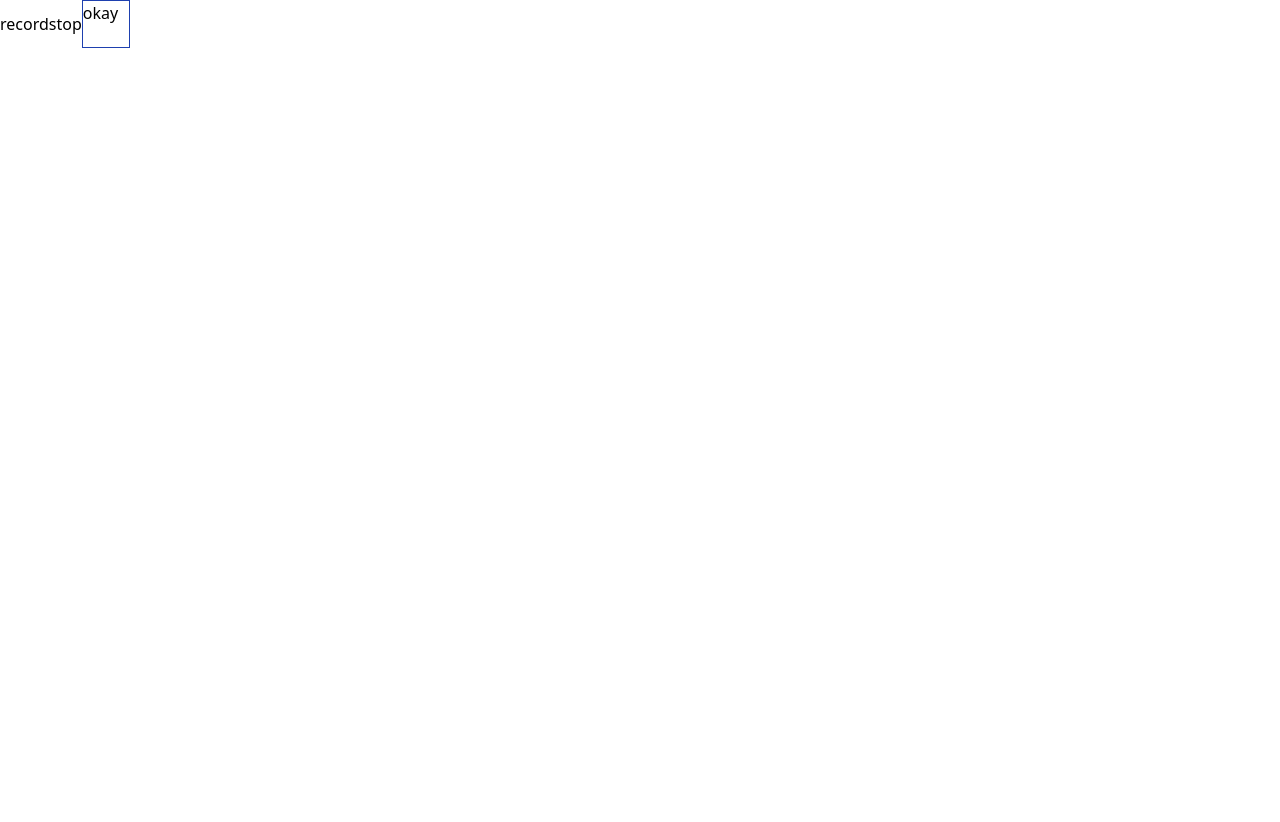
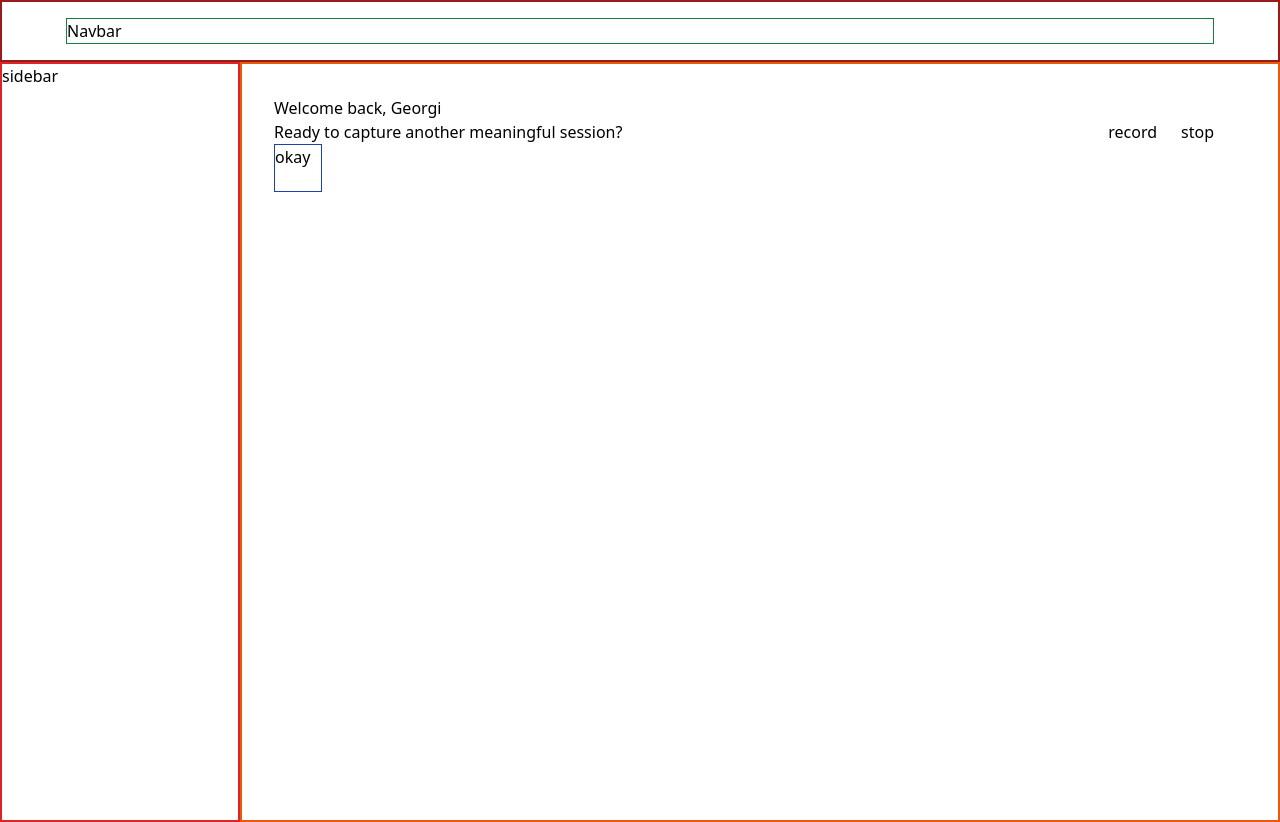
Before and after one commit to tracemycodes/mentalyc, a React (Create React App) app in the folder client/: page / in a window 1280 px wide. Before the commit the page ends 800 px from the top, so only its background shows below. Built offline with nearby package versions, Linux system fonts and the light colour scheme; no server answers.

Commit message:
feat: layout UI frame

```diff
--- a/client/src/App.tsx
+++ b/client/src/App.tsx
@@ -3,14 +3,14 @@ import './App.css';
 import { Route, Routes } from 'react-router-dom';
 import Layout from './layouts/Layout';
 import Index from './pages/Index';
-import { io } from 'socket.io-client';
+// import { io } from 'socket.io-client';
 
 function App() {
-  const socket = io('http://localhost:8000');
+  // const socket = io('http://localhost:8000');
   useEffect(() => {
-    socket.on('connect', () => {
-      console.log(socket.id); // x8WIv7-mJelg7on_ALbx
-    });
+    // socket.on('connect', () => {
+    //   console.log(socket.id); // x8WIv7-mJelg7on_ALbx
+    // });
 
     function getLocalStream() {
       navigator.mediaDevices
--- /dev/null
+++ b/client/src/components/NavBar/Navbar.tsx
@@ -0,0 +1,13 @@
+import React from 'react';
+
+type Props = {};
+
+const Navbar = (props: Props) => {
+  return (
+    <div className="border-2 border-red-800 p-4 px-8 sm:px-16">
+      <div className="border border-green-700 m-auto">Navbar</div>
+    </div>
+  );
+};
+
+export default Navbar;
--- /dev/null
+++ b/client/src/components/SideBar/Sidebar.tsx
@@ -0,0 +1,11 @@
+import React from 'react'
+
+type Props = {}
+
+const Sidebar = (props: Props) => {
+  return (
+    <div className="w-60 border-2 border-red-600 absolute h-full">sidebar</div>
+  )
+}
+
+export default Sidebar
--- a/client/src/layouts/Layout.tsx
+++ b/client/src/layouts/Layout.tsx
@@ -1,13 +1,19 @@
 import React from 'react';
 import { Outlet } from 'react-router-dom';
+import Navbar from '../components/NavBar/Navbar';
+import Sidebar from '../components/SideBar/Sidebar';
 
 type Props = {};
 
 const Layout = (props: Props) => {
   return (
     <div>
-      <div className="">
-        <Outlet />
+      <Navbar />
+      <div className="flex relative h-[95vh]">
+        <Sidebar />
+        <div className="border-2 border-orange-600 p-8 pr-16 ml-60 grow overflow-auto">
+          <Outlet />
+        </div>
       </div>
     </div>
   );
--- a/client/src/pages/Index.tsx
+++ b/client/src/pages/Index.tsx
@@ -113,9 +113,16 @@ const Index = (props: Props) => {
 
   return (
     <div>
+      <h2>Welcome back, Georgi</h2>
       <div className="flex">
-        <button onClick={handleStartRecording}>record</button>
-        <button onClick={handleStopRecording}>stop</button>
+        <p>Ready to capture another meaningful session?</p>
+        <div className="ml-auto space-x-6">
+          <button onClick={handleStartRecording}>record</button>
+          <button onClick={handleStopRecording}>stop</button>
+        </div>
+      </div>
+
+      <div className="flex">
         {audioUrl ? (
           <div className="border-4 border-red-800 h-10 min-w-10">
             <audio src={audioUrl} controls />
```
